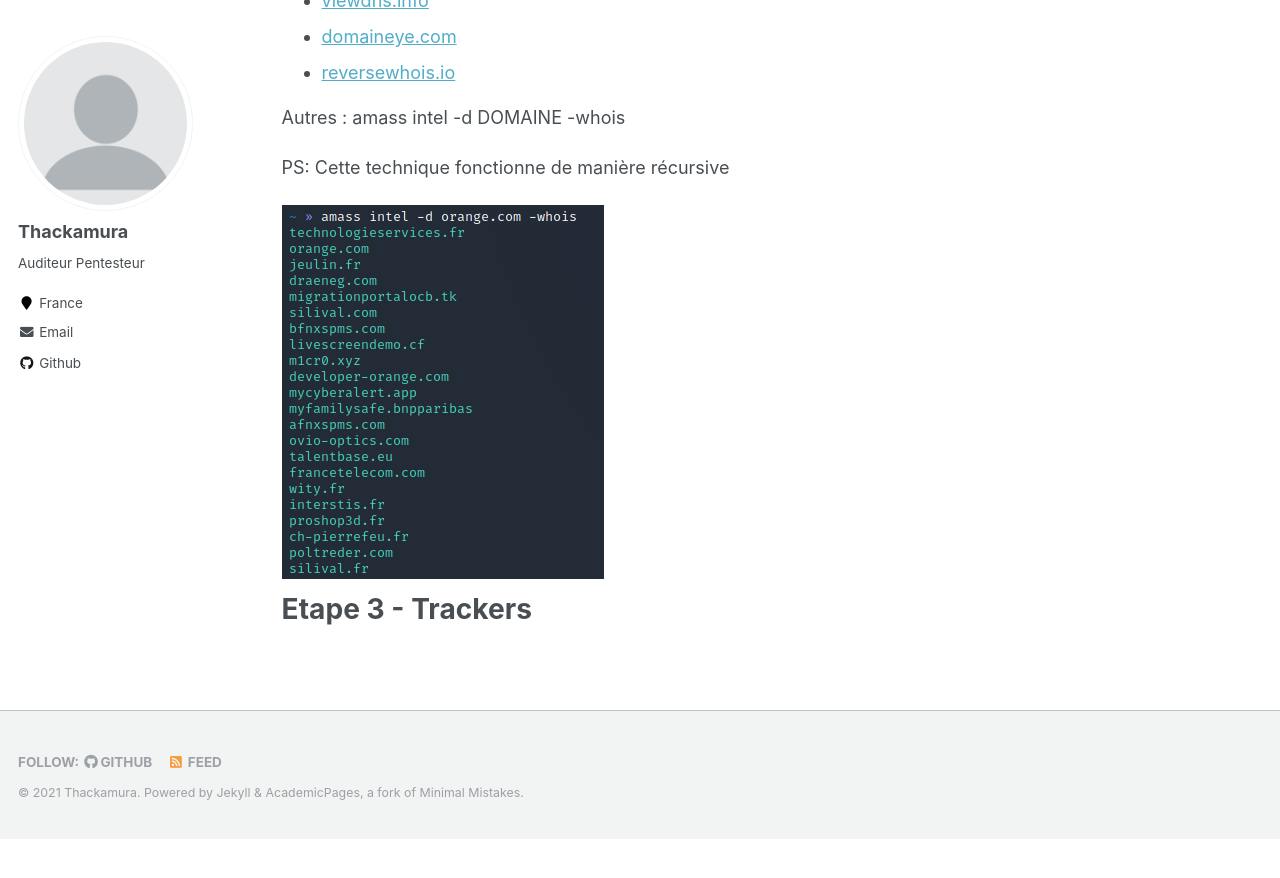
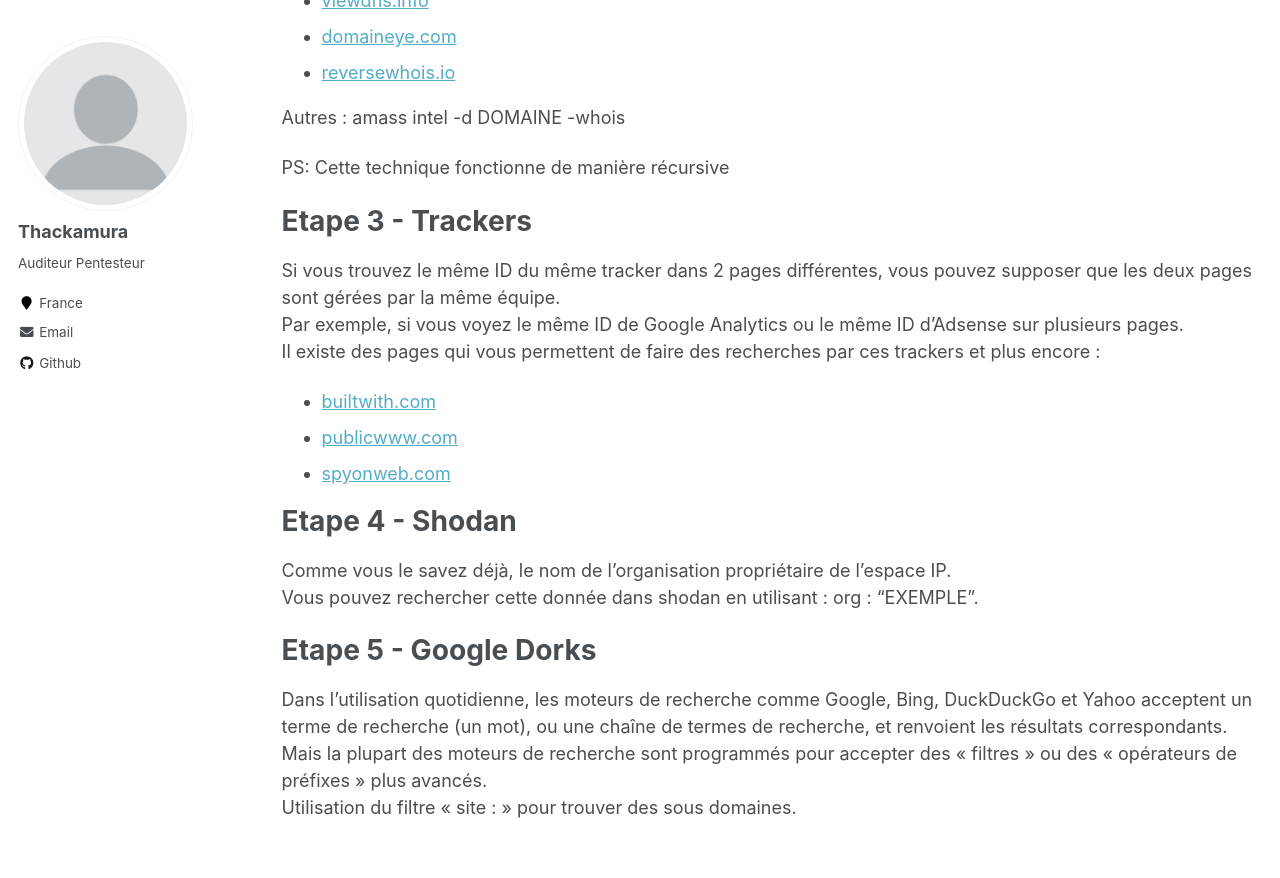
Before and after one commit to thackamura/thackamura.github.io, a Jekyll site: the page built from _pages/Bug_Bounty.md, in a window 1280 px wide and 900 px high, scrolled down 2339 px. Shown: the top 878 px of the window. Built offline with Jekyll 4.4.1, drawn with Linux system fonts in a browser that asks for light colours; before the commit the page ends 3178 px from its top, so only the background shows below that.

Commit message:
Update Bug_Bounty.md

```diff
--- a/_pages/Bug_Bounty.md
+++ b/_pages/Bug_Bounty.md
@@ -78,8 +78,25 @@ Autres : amass intel -d DOMAINE -whois
 
 PS: Cette technique fonctionne de manière récursive
 
-# ![title](/files/1.png)
-
 
 Etape 3 - Trackers
 ======
+Si vous trouvez le même ID du même tracker dans 2 pages différentes, vous pouvez supposer que les deux pages sont gérées par la même équipe.
+<br/>Par exemple, si vous voyez le même ID de Google Analytics ou le même ID d'Adsense sur plusieurs pages.
+<br/>Il existe des pages qui vous permettent de faire des recherches par ces trackers et plus encore :
+
+* [builtwith.com](https://builtwith.com/)
+* [publicwww.com](https://publicwww.com/)
+* [spyonweb.com](https://spyonweb.com/)
+
+
+Etape 4 - Shodan
+======
+Comme vous le savez déjà, le nom de l'organisation propriétaire de l'espace IP.
+<br/>Vous pouvez rechercher cette donnée dans shodan en utilisant : org : "EXEMPLE".
+
+Etape 5 - Google Dorks
+======
+Dans l'utilisation quotidienne, les moteurs de recherche comme Google, Bing, DuckDuckGo et Yahoo acceptent un terme de recherche (un mot), ou une chaîne de termes de recherche, et renvoient les résultats correspondants.
+<br/>Mais la plupart des moteurs de recherche sont programmés pour accepter des « filtres » ou des « opérateurs de préfixes » plus avancés.
+<br/>Utilisation du filtre « site :  » pour trouver des sous domaines.
```
